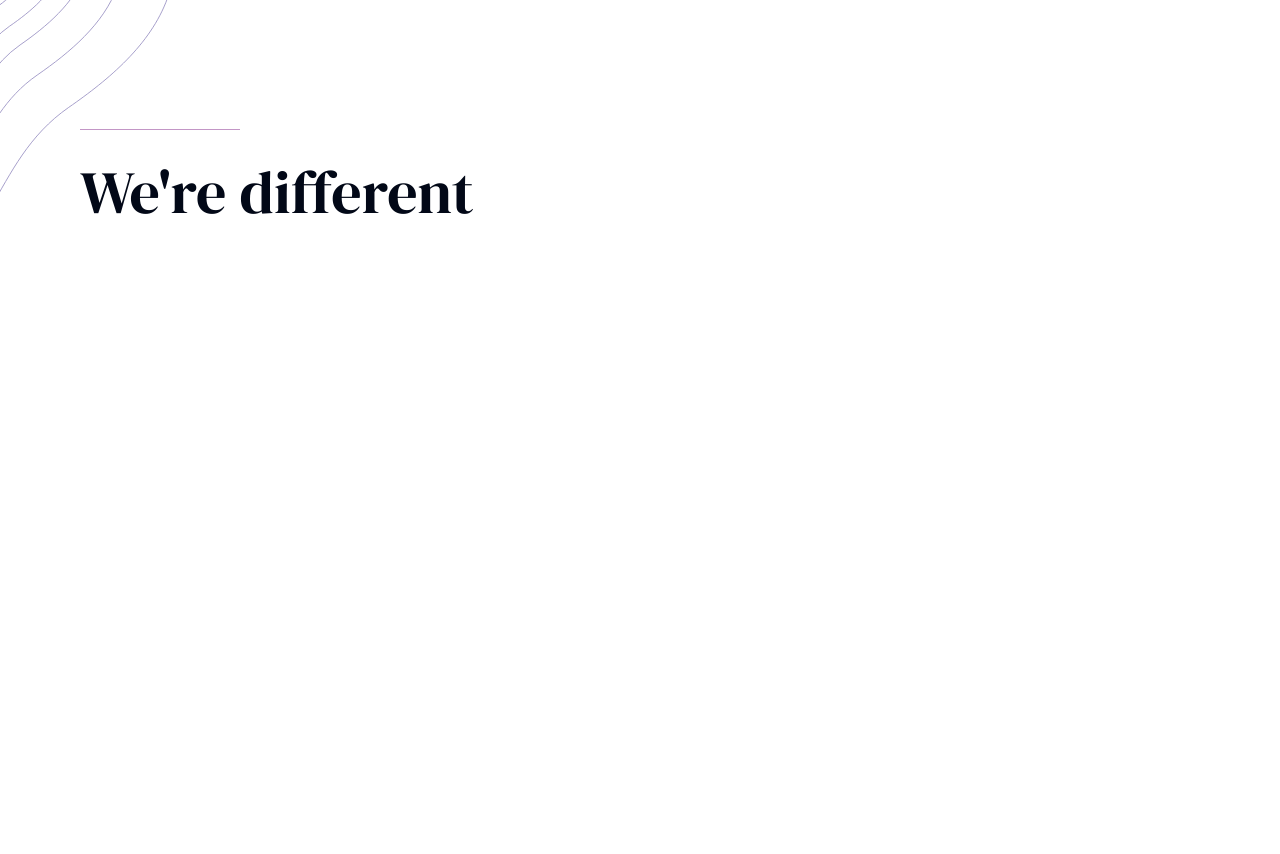
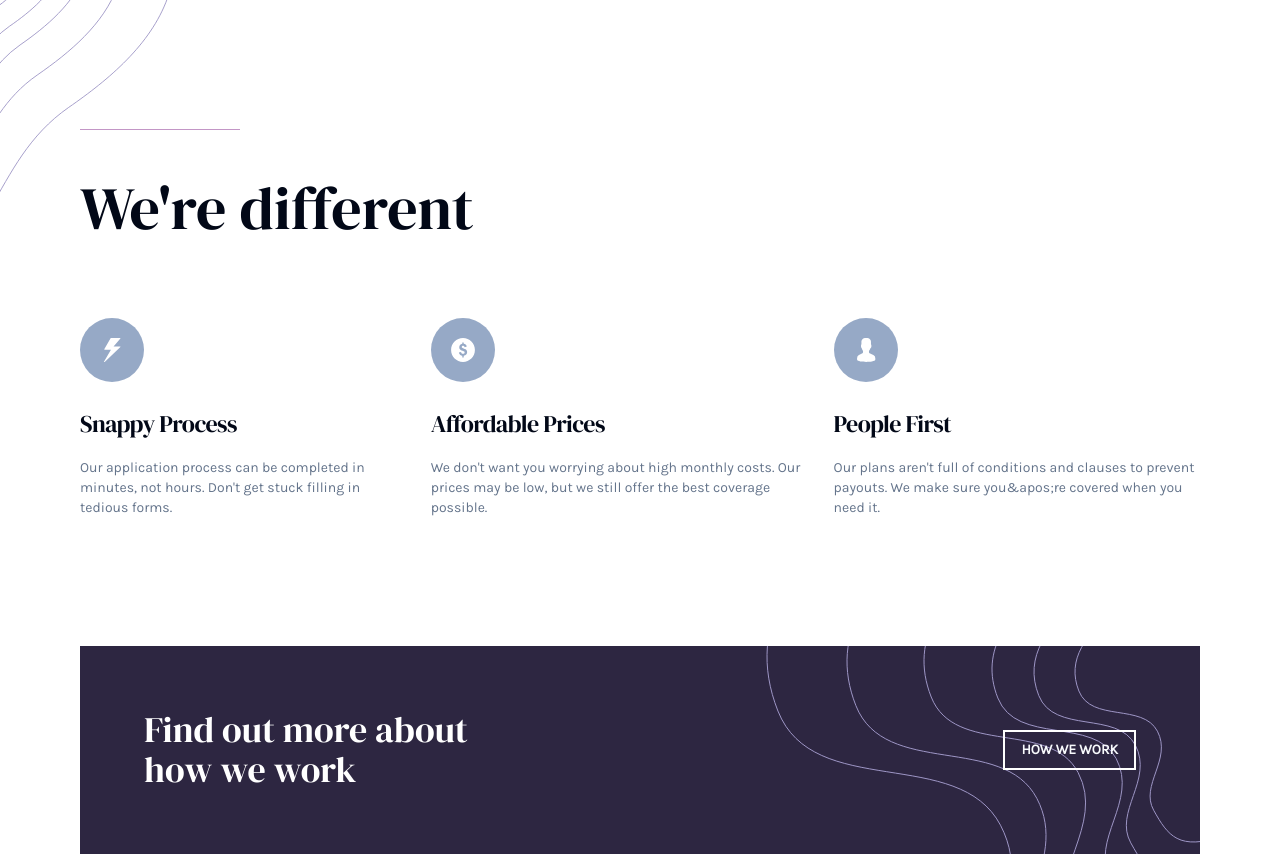
Before and after one commit to devanup/fem-insure-landing-page, a Next.js app: page / in a window 1280 px wide. Shown: the part 720-1574 px from the top of the page. Before the commit the page ends 953 px from the top, so only its background shows below. Built offline with nearby package versions, Linux system fonts and the light colour scheme.

Commit message:
Added the second section, made changes on the mobile menu

```diff
--- a/src/app/page.tsx
+++ b/src/app/page.tsx
@@ -1,7 +1,7 @@
 import Hero from '@/components/Hero';
 import Header from '@/components/Header';
-import { Karla } from 'next/font/google';
-import BottomBanner from '@/components/BottomBanner';
+import { Caesar_Dressing, Karla } from 'next/font/google';
+import HowWeWork from '@/components/HowWeWork';
 
 // const karla = Karla({ subsets: ['latin'], weight: '400' });
 const karla = Karla({ subsets: ['latin'], weight: ['400', '200'] });
@@ -11,8 +11,9 @@ export default function Home() {
 		<main className={`${karla.className} max-w-[1800px] mx-auto`}>
 			<Header />
 			<Hero />
-			<section className='px-20'>
-				<BottomBanner />
+			{/* <section className='px-20'> */}
+			<section className='px-6 md:px-20'>
+				<HowWeWork />
 			</section>
 		</main>
 	);
--- a/src/components/BottomBanner.tsx
+++ b/src/components/BottomBanner.tsx
@@ -1,19 +1,35 @@
+import { Button } from './ui/button';
 import { DM_Serif_Display } from 'next/font/google';
 
 const serifDisplay = DM_Serif_Display({
 	subsets: ['latin'],
 	weight: '400',
 });
-
-const BottomBanner = () => {
+export default function BottomBanner() {
 	return (
-		<section className='mt-64'>
-			<div className='hidden md:block w-40 h-[1px] bg-[#C396C6] mb-8'></div>
-			<h1 className={`text-6xl ${serifDisplay.className}`}>
-				We&apos;re different
-			</h1>
-		</section>
+		<div className='w-full md:p-16 p-8 py-16 flex items-center bg-[#2D2641] text-white relative overflow-hidden'>
+			<div className='absolute top-0 right-0'>
+				<img
+					src='/bg-pattern-how-we-work-desktop.svg'
+					alt='bg-pattern-how-we-work-desktop'
+					className='w-fit md:block hidden'
+				/>
+				<img
+					src='/bg-pattern-how-we-work-mobile.svg'
+					alt='bg-pattern-how-we-work-mobile'
+					className='w-fit block md:hidden'
+				/>
+			</div>
+			<div className='w-full z-10 flex justify-between items-center md:flex-row flex-col md:space-y-0 space-y-10 md:text-left text-center'>
+				<h1
+					className={`text-4xl md:w-[40%] w-[100%] ${serifDisplay.className}`}
+				>
+					Find out more about how we work
+				</h1>
+				<Button className='w-fit border-2 border-white bg-transparent hover:bg-white rounded-none uppercase font-semibold hover:text-black'>
+					How we work
+				</Button>
+			</div>
+		</div>
 	);
-};
-
-export default BottomBanner;
+}
--- /dev/null
+++ b/src/components/Card.tsx
@@ -0,0 +1,5 @@
+const Card = () => {
+	return <div>Card</div>;
+};
+
+export default Card;
--- /dev/null
+++ b/src/components/Cards.tsx
@@ -0,0 +1,58 @@
+import {
+	Card,
+	CardContent,
+	CardDescription,
+	CardHeader,
+	CardTitle,
+} from '@/components/ui/card';
+import { DM_Serif_Display } from 'next/font/google';
+
+const cardItems = [
+	{
+		icon: 'icon-snappy-process',
+		title: 'Snappy Process',
+		description:
+			"Our application process can be completed in minutes, not hours. Don't get stuck filling in tedious forms.",
+	},
+	{
+		icon: 'icon-affordable-prices',
+		title: 'Affordable Prices',
+		description:
+			"We don't want you worrying about high monthly costs. Our prices may be low, but we still offer the best coverage possible.",
+	},
+	{
+		icon: 'icon-people-first',
+		title: 'People First',
+		description:
+			"Our plans aren't full of conditions and clauses to prevent payouts. We make sure you&apos;re covered when you need it.",
+	},
+];
+
+const serifDisplay = DM_Serif_Display({
+	subsets: ['latin'],
+	weight: '400',
+});
+
+const Cards = () => {
+	return (
+		<div className='flex justify-evenly md:space-x-8 md:space-y-0 md:text-left text-center space-y-10 mt-20 mb-32 md:flex-row flex-col '>
+			{cardItems.map((card, index) => {
+				return (
+					<Card key={index} className='border-none shadow-none'>
+						<CardHeader className='p-0'>
+							<span className='text-4xl text-primary-foreground w-16 mb-6 md:mx-0 mx-auto'>
+								<img src={`/${card.icon}.svg`} alt={card.icon} />
+							</span>
+							<CardTitle className={`${serifDisplay.className} !mb-4`}>
+								{card.title}
+							</CardTitle>
+							<CardDescription>{card.description}</CardDescription>
+						</CardHeader>
+					</Card>
+				);
+			})}
+		</div>
+	);
+};
+
+export default Cards;
--- a/src/components/Header.tsx
+++ b/src/components/Header.tsx
@@ -22,8 +22,20 @@ const Header = () => {
 		};
 	}, []);
 
+	useEffect(() => {
+		if (menuOpen) {
+			document.body.classList.add('overflow-hidden');
+		} else {
+			document.body.classList.remove('overflow-hidden');
+		}
+
+		return () => {
+			document.body.classList.remove('overflow-hidden');
+		};
+	}, [menuOpen]);
+
 	return (
-		<header className='md:px-20 px-4 py-4 flex relative justify-between items-center bg-white z-10'>
+		<header className='md:px-20 px-6 py-4 flex relative justify-between items-center bg-white z-10'>
 			<Link className='uppercase font-bold text-xl' href='/'>
 				<img src='/logo.svg' alt='logo' />
 			</Link>
--- a/src/components/Hero.tsx
+++ b/src/components/Hero.tsx
@@ -32,9 +32,9 @@ const Hero = () => {
 			{/* hero main content */}
 			<div className='flex flex-col-reverse md:flex-row justify-between'>
 				{/* hero-left */}
-				<div className='flex flex-col relative md:items-start items-center space-y-6 z-10 md:w-1/2 w-full mx-auto my-0 md:my-24 md:pr-8 md:px-0 px-10 md:py-0 py-24 md:text-left text-center'>
+				<div className='flex flex-col relative md:items-start items-center space-y-6 md:w-1/2 w-full mx-auto my-0 md:my-24 md:pr-8 md:px-0 px-10 md:py-0 py-24 md:text-left text-center'>
 					{/* bg-pattern-intro-left-mobile */}
-					<div className='absolute top-0 left-0 -z-10 md:hidden block '>
+					<div className='absolute top-0 left-0 md:hidden block '>
 						<img
 							src='/bg-pattern-intro-left-mobile.svg'
 							alt='bg-pattern-intro-left-mobile'
@@ -42,7 +42,7 @@ const Hero = () => {
 						/>
 					</div>
 					{/* bg-pattern-intro-right-mobile */}
-					<div className='absolute -bottom-48 right-0 -z-10 md:hidden block '>
+					<div className='absolute -bottom-48 right-0 md:hidden block '>
 						<img
 							src='/bg-pattern-intro-right-mobile.svg'
 							alt='bg-pattern-intro-right-mobile'
--- /dev/null
+++ b/src/components/HowWeWork.tsx
@@ -0,0 +1,26 @@
+import { DM_Serif_Display } from 'next/font/google';
+import BottomBanner from './BottomBanner';
+import Cards from '@/components/Cards';
+
+const serifDisplay = DM_Serif_Display({
+	subsets: ['latin'],
+	weight: '400',
+});
+
+const HowWeWork = () => {
+	return (
+		<section className='md:mt-64 mt-52'>
+			<div className='w-40 md:mx-0 mx-auto h-[1px] bg-[#C396C6] mb-12'></div>
+			<h1
+				className={`text-6xl md:text-left text-center ${serifDisplay.className}`}
+			>
+				We&apos;re different
+			</h1>
+
+			<Cards />
+			<BottomBanner />
+		</section>
+	);
+};
+
+export default HowWeWork;
--- a/src/components/Nav.tsx
+++ b/src/components/Nav.tsx
@@ -11,13 +11,13 @@ const navItems = [
 
 const Nav = ({ menuOpen }: { menuOpen: boolean } = { menuOpen: false }) => {
 	const mobileNavClasses =
-		'flex flex-col absolute top-[72px] left-0 w-full px-4 py-8 bg-[#2D2641]';
+		'flex flex-col absolute top-[72px] left-0 w-full h-[100vh] px-6 py-8 bg-[#2C2830] overflow-hidden !z-30';
 
 	return (
 		<nav
 			className={`uppercase md:flex ${
 				menuOpen ? mobileNavClasses : 'hidden'
-			} md:flex-row justify-between items-center text-sm md:space-x-6 space-x-0 md:space-y-0 space-y-4 transition-colors tracking-wide`}
+			} md:flex-row md:justify-between items-center text-sm md:space-x-6 space-x-0 md:space-y-0 space-y-6 transition-colors tracking-wide`}
 		>
 			{navItems.map((item, index) => {
 				return item.isButton ? (
@@ -43,6 +43,14 @@ const Nav = ({ menuOpen }: { menuOpen: boolean } = { menuOpen: false }) => {
 					</Link>
 				);
 			})}
+
+			<div className='absolute -bottom-14 right-0 left-0'>
+				<img
+					src='/bg-pattern-mobile-nav.svg'
+					alt='bg-pattern-mobile-nav'
+					className='w-full block md:hidden'
+				/>
+			</div>
 		</nav>
 	);
 };
--- /dev/null
+++ b/src/components/ui/card.tsx
@@ -0,0 +1,86 @@
+import * as React from 'react';
+
+import { cn } from '@/lib/utils';
+
+const Card = React.forwardRef<
+	HTMLDivElement,
+	React.HTMLAttributes<HTMLDivElement>
+>(({ className, ...props }, ref) => (
+	<div
+		ref={ref}
+		className={cn(
+			'rounded-lg border bg-card text-card-foreground shadow-sm',
+			className,
+		)}
+		{...props}
+	/>
+));
+Card.displayName = 'Card';
+
+const CardHeader = React.forwardRef<
+	HTMLDivElement,
+	React.HTMLAttributes<HTMLDivElement>
+>(({ className, ...props }, ref) => (
+	<div
+		ref={ref}
+		className={cn('flex flex-col space-y-1.5 p-6', className)}
+		{...props}
+	/>
+));
+CardHeader.displayName = 'CardHeader';
+
+const CardTitle = React.forwardRef<
+	HTMLParagraphElement,
+	React.HTMLAttributes<HTMLHeadingElement>
+>(({ className, ...props }, ref) => (
+	<h3
+		ref={ref}
+		className={cn(
+			'text-2xl font-semibold leading-none tracking-tight',
+			className,
+		)}
+		{...props}
+	/>
+));
+CardTitle.displayName = 'CardTitle';
+
+const CardDescription = React.forwardRef<
+	HTMLParagraphElement,
+	React.HTMLAttributes<HTMLParagraphElement>
+>(({ className, ...props }, ref) => (
+	<p
+		ref={ref}
+		className={cn('text-sm text-muted-foreground', className)}
+		{...props}
+	/>
+));
+CardDescription.displayName = 'CardDescription';
+
+const CardContent = React.forwardRef<
+	HTMLDivElement,
+	React.HTMLAttributes<HTMLDivElement>
+>(({ className, ...props }, ref) => (
+	<div ref={ref} className={cn('p-6 pt-0', className)} {...props} />
+));
+CardContent.displayName = 'CardContent';
+
+const CardFooter = React.forwardRef<
+	HTMLDivElement,
+	React.HTMLAttributes<HTMLDivElement>
+>(({ className, ...props }, ref) => (
+	<div
+		ref={ref}
+		className={cn('flex items-center p-6 pt-0', className)}
+		{...props}
+	/>
+));
+CardFooter.displayName = 'CardFooter';
+
+export {
+	Card,
+	CardHeader,
+	CardFooter,
+	CardTitle,
+	CardDescription,
+	CardContent,
+};
```
